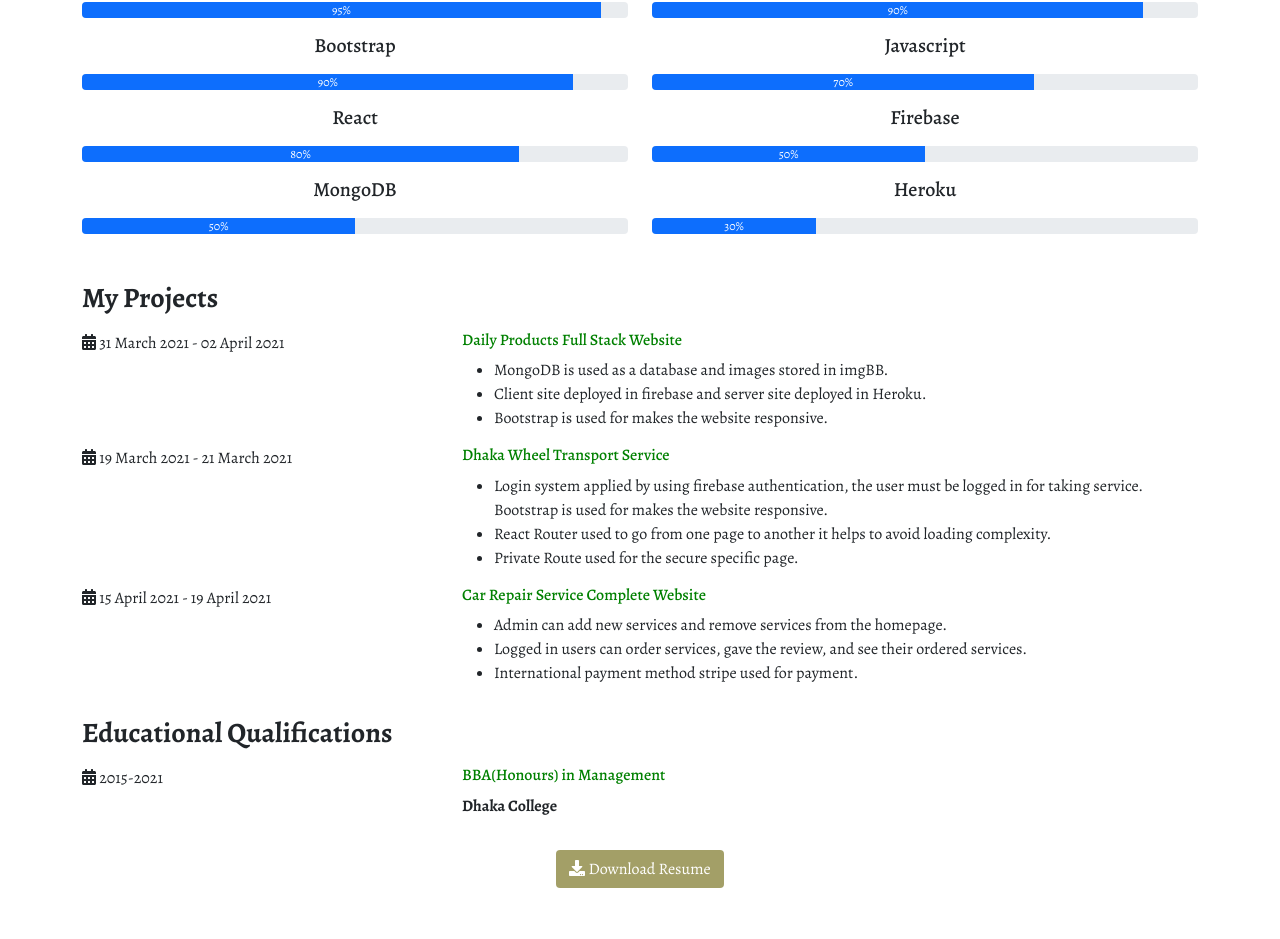
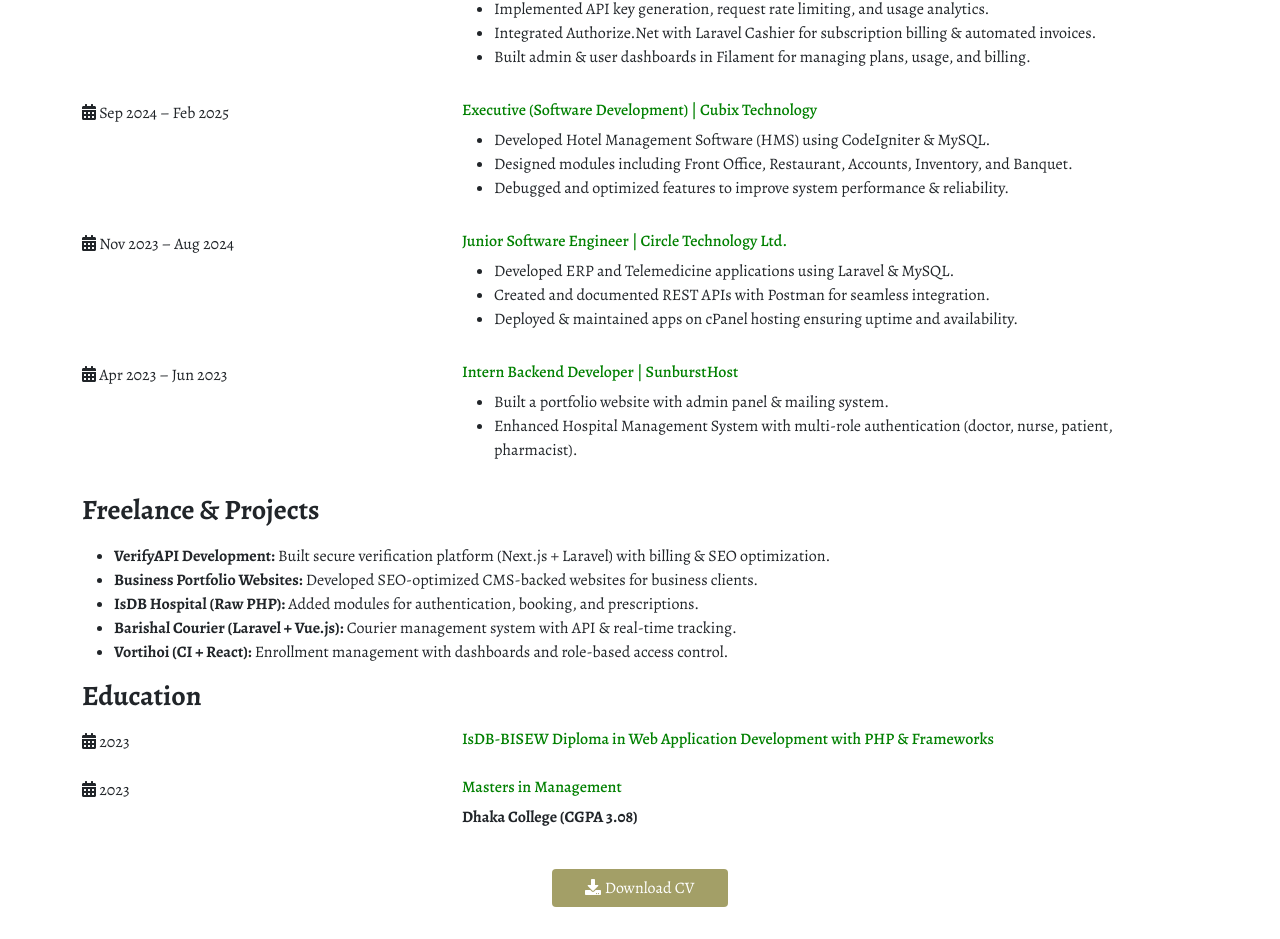
Before and after one commit to abunaserdipu/abu-naser-website, a React (Create React App) app: page /resume in a window 1280 px wide. Shown: the part 280-1219 px from the top of the page. Built offline with nearby package versions, Linux system fonts and the light colour scheme.

Commit message:
:chart_with_upwards_trend: Resume page updated with recent data

```diff
--- a/src/components/Resume.js
+++ b/src/components/Resume.js
@@ -1,149 +1,189 @@
 import React from "react";
-import Skill from "./Skill";
 import Navbar from "./Navbar";
 import { FontAwesomeIcon } from "@fortawesome/react-fontawesome";
 import { faDownload, faCalendarAlt } from "@fortawesome/free-solid-svg-icons";
 
 const Resume = () => {
-  const leftSkills = [
-    {
-      name: "HTML5",
-      percentage: "95%",
-    },
-    {
-      name: "Bootstrap",
-      percentage: "90%",
-    },
-    {
-      name: "React",
-      percentage: "80%",
-    },
-    {
-      name: "MongoDB",
-      percentage: "50%",
-    },
-  ];
-  const rightSkills = [
-    {
-      name: "CSS3",
-      percentage: "90%",
-    },
-    {
-      name: "Javascript",
-      percentage: "70%",
-    },
-    {
-      name: "Firebase",
-      percentage: "50%",
-    },
-    {
-      name: "Heroku",
-      percentage: "30%",
-    },
-  ];
   return (
     <div>
       <Navbar />
       <div className="container my-3">
         <h2 className="portfolio-font my-5 p-3 text-center">Resume</h2>
-        <h3 className="my-3 fw-bold">Skills</h3>
-        <div className="row text-center">
-          <div className="col-md-6 my-3">
-            {leftSkills.map((skill) => (
-              <Skill skill={skill}></Skill>
-            ))}
-          </div>
-          <div className="col-md-6 my-3">
-            {rightSkills.map((skill) => (
-              <Skill skill={skill}></Skill>
-            ))}
-          </div>
-        </div>
-        <h3 className="my-3 fw-bold">My Projects</h3>
-        <div className="row">
+
+        {/* Experience Section */}
+        <h3 className="my-3 fw-bold">Professional Experience</h3>
+
+        {/* FYV */}
+        <div className="row my-3">
           <div className="col-md-4">
             <p>
-              <FontAwesomeIcon icon={faCalendarAlt} /> 31 March 2021 - 02 April
-              2021
+              <FontAwesomeIcon icon={faCalendarAlt} /> Jul 2025 – Aug 2025
             </p>
           </div>
           <div className="col-md-8">
             <h6 style={{ color: "green" }}>
-              Daily Products Full Stack Website
+              Full Stack Developer | FYV – Find Your Vehicle
             </h6>
             <ul>
-              <li>MongoDB is used as a database and images stored in imgBB.</li>
               <li>
-                Client site deployed in firebase and server site deployed in
-                Heroku.
+                Developed an API-selling SaaS platform with Next.js frontend and
+                Laravel + Filament backend.
               </li>
-              <li>Bootstrap is used for makes the website responsive.</li>
+              <li>
+                Implemented API key generation, request rate limiting, and usage
+                analytics.
+              </li>
+              <li>
+                Integrated Authorize.Net with Laravel Cashier for subscription
+                billing & automated invoices.
+              </li>
+              <li>
+                Built admin & user dashboards in Filament for managing plans,
+                usage, and billing.
+              </li>
             </ul>
           </div>
         </div>
-        <div className="row">
+
+        {/* Cubix Technology */}
+        <div className="row my-3">
           <div className="col-md-4">
             <p>
-              <FontAwesomeIcon icon={faCalendarAlt} /> 19 March 2021 - 21 March
-              2021
-            </p>
-          </div>
-          <div className="col-md-8">
-            <h6 style={{ color: "green" }}>Dhaka Wheel Transport Service</h6>
-            <ul>
-              <li>
-                Login system applied by using firebase authentication, the user
-                must be logged in for taking service. Bootstrap is used for
-                makes the website responsive.
-              </li>
-              <li>
-                React Router used to go from one page to another it helps to
-                avoid loading complexity.
-              </li>
-              <li>Private Route used for the secure specific page.</li>
-            </ul>
-          </div>
-        </div>
-        <div className="row">
-          <div className="col-md-4">
-            <p>
-              <FontAwesomeIcon icon={faCalendarAlt} /> 15 April 2021 - 19 April
-              2021
+              <FontAwesomeIcon icon={faCalendarAlt} /> Sep 2024 – Feb 2025
             </p>
           </div>
           <div className="col-md-8">
             <h6 style={{ color: "green" }}>
-              Car Repair Service Complete Website
+              Executive (Software Development) | Cubix Technology
             </h6>
             <ul>
               <li>
-                Admin can add new services and remove services from the
-                homepage.
+                Developed Hotel Management Software (HMS) using CodeIgniter &
+                MySQL.
               </li>
               <li>
-                Logged in users can order services, gave the review, and see
-                their ordered services.
+                Designed modules including Front Office, Restaurant, Accounts,
+                Inventory, and Banquet.
               </li>
-              <li>International payment method stripe used for payment.</li>
+              <li>
+                Debugged and optimized features to improve system performance &
+                reliability.
+              </li>
             </ul>
           </div>
         </div>
-        <h3 className="my-3 fw-bold">Educational Qualifications</h3>
-        <div className="row">
+
+        {/* Circle Technology */}
+        <div className="row my-3">
           <div className="col-md-4">
             <p>
-              <FontAwesomeIcon icon={faCalendarAlt} /> 2015-2021
+              <FontAwesomeIcon icon={faCalendarAlt} /> Nov 2023 – Aug 2024
             </p>
           </div>
           <div className="col-md-8">
-            <h6 style={{ color: "green" }}>BBA(Honours) in Management</h6>
-            <p className="fw-bold">Dhaka College</p>
+            <h6 style={{ color: "green" }}>
+              Junior Software Engineer | Circle Technology Ltd.
+            </h6>
+            <ul>
+              <li>
+                Developed ERP and Telemedicine applications using Laravel &
+                MySQL.
+              </li>
+              <li>
+                Created and documented REST APIs with Postman for seamless
+                integration.
+              </li>
+              <li>
+                Deployed & maintained apps on cPanel hosting ensuring uptime and
+                availability.
+              </li>
+            </ul>
           </div>
         </div>
+
+        {/* Internship */}
+        <div className="row my-3">
+          <div className="col-md-4">
+            <p>
+              <FontAwesomeIcon icon={faCalendarAlt} /> Apr 2023 – Jun 2023
+            </p>
+          </div>
+          <div className="col-md-8">
+            <h6 style={{ color: "green" }}>
+              Intern Backend Developer | SunburstHost
+            </h6>
+            <ul>
+              <li>
+                Built a portfolio website with admin panel & mailing system.
+              </li>
+              <li>
+                Enhanced Hospital Management System with multi-role
+                authentication (doctor, nurse, patient, pharmacist).
+              </li>
+            </ul>
+          </div>
+        </div>
+
+        {/* Freelance & Projects */}
+        <h3 className="my-3 fw-bold">Freelance & Projects</h3>
+        <ul>
+          <li>
+            <b>VerifyAPI Development:</b> Built secure verification platform
+            (Next.js + Laravel) with billing & SEO optimization.
+          </li>
+          <li>
+            <b>Business Portfolio Websites:</b> Developed SEO-optimized
+            CMS-backed websites for business clients.
+          </li>
+          <li>
+            <b>IsDB Hospital (Raw PHP):</b> Added modules for authentication,
+            booking, and prescriptions.
+          </li>
+          <li>
+            <b>Barishal Courier (Laravel + Vue.js):</b> Courier management
+            system with API & real-time tracking.
+          </li>
+          <li>
+            <b>Vortihoi (CI + React):</b> Enrollment management with dashboards
+            and role-based access control.
+          </li>
+        </ul>
+
+        {/* Education */}
+        <h3 className="my-3 fw-bold">Education</h3>
+        <div className="row my-2">
+          <div className="col-md-4">
+            <p>
+              <FontAwesomeIcon icon={faCalendarAlt} /> 2023
+            </p>
+          </div>
+          <div className="col-md-8">
+            <h6 style={{ color: "green" }}>
+              IsDB-BISEW Diploma in Web Application Development with PHP &
+              Frameworks
+            </h6>
+          </div>
+        </div>
+        <div className="row my-2">
+          <div className="col-md-4">
+            <p>
+              <FontAwesomeIcon icon={faCalendarAlt} /> 2023
+            </p>
+          </div>
+          <div className="col-md-8">
+            <h6 style={{ color: "green" }}>Masters in Management</h6>
+            <p className="fw-bold">Dhaka College (CGPA 3.08)</p>
+          </div>
+        </div>
+
+        {/* Resume Download */}
         <div className="text-center">
           <button className="btn btn-portfolio my-3">
-            <a href="https://drive.google.com/uc?export=download&id=1SyNRXt3L8pmyIFKkxocDXxeNYdYDlsTQ">
-              <FontAwesomeIcon icon={faDownload} /> Download Resume
+            <a
+              href="https://drive.google.com/file/d/1gjvpFcnKkBbfI0lfeYg0WsT5mNxv3Wbn/view?usp=sharing"
+              style={{ borderRadius: "30px", padding: "10px 20px" }}
+            >
+              <FontAwesomeIcon icon={faDownload} /> Download CV
             </a>
           </button>
         </div>
```
